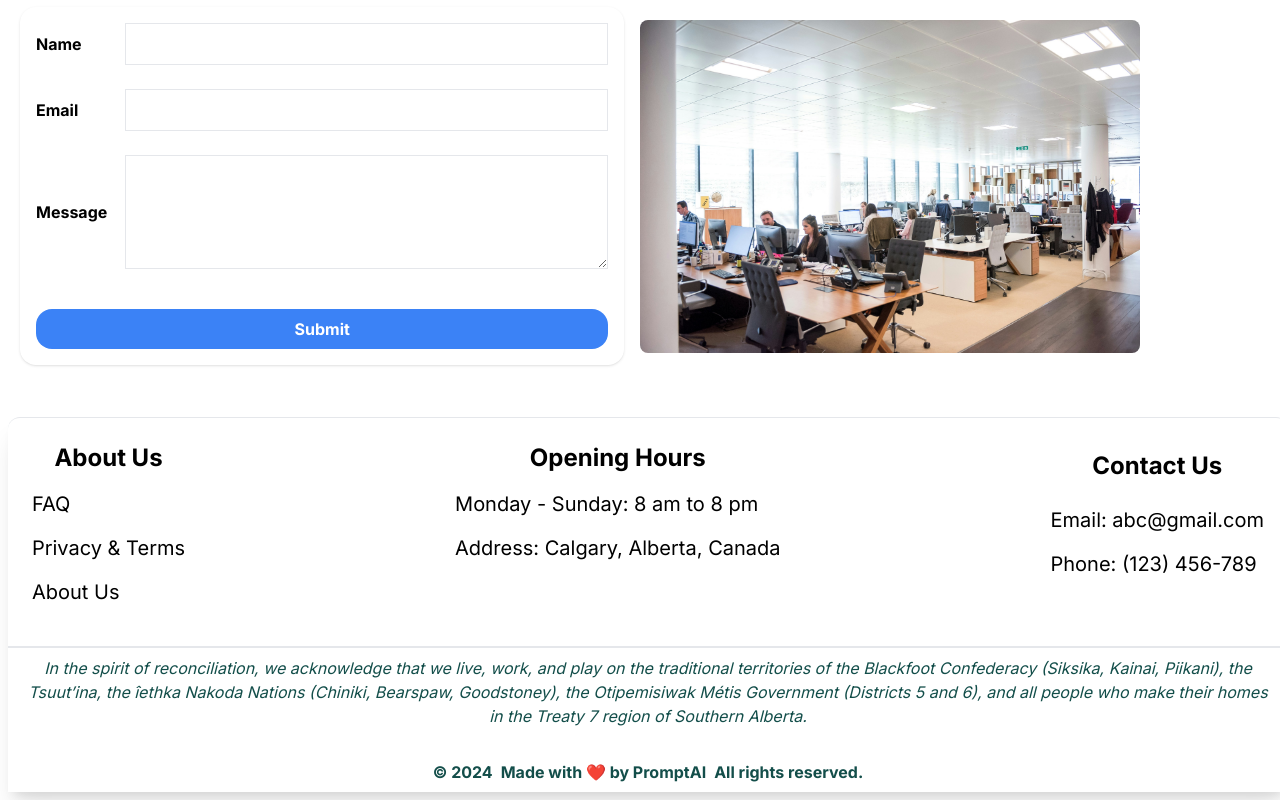
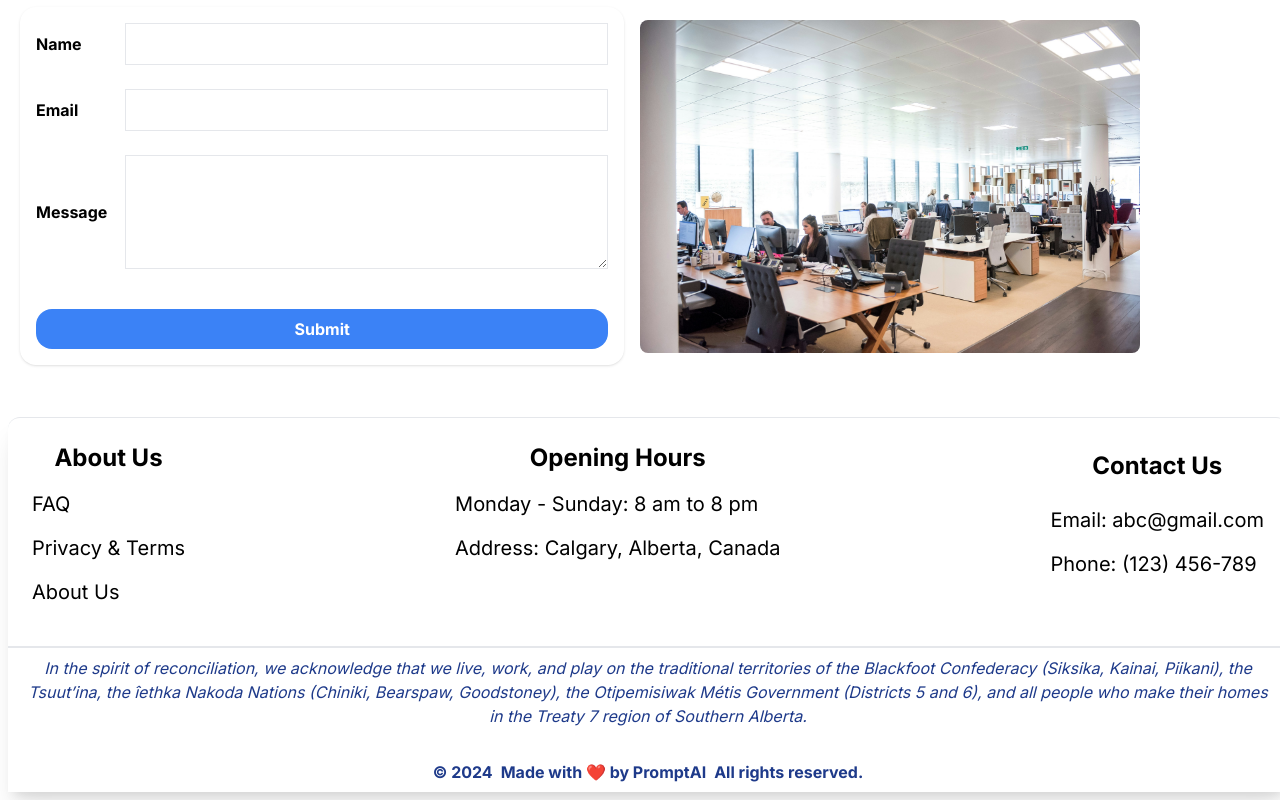
Before and after one commit to Tby23rd/techstars, a Next.js app: page / in a window 1280 px wide. Shown: the part 2006-2806 px from the top of the page. Built offline with nearby package versions, Linux system fonts and the light colour scheme.

Commit message:
changed the color

```diff
--- a/components/Footer.tsx
+++ b/components/Footer.tsx
@@ -68,13 +68,13 @@ const Footer: React.FC = () => {
         </div>
       </div>
       <div className="border-t-2 mt-4 px-4 py-2">
-        <p className="text-teal-900 text-center italic">
+        <p className="text-blue-900 text-center italic">
           In the spirit of reconciliation, we acknowledge that we live, work, and play on the traditional territories of the Blackfoot Confederacy (Siksika, Kainai, Piikani), the Tsuut’ina, the îethka Nakoda Nations (Chiniki, Bearspaw, Goodstoney), the Otipemisiwak Métis Government (Districts 5 and 6), and all people who make their homes in the Treaty 7 region of Southern Alberta.
         </p>
       </div>
-      <div className="text-teal-900 mx-4 font-bold text-center mt-4 px-4 py-2">
+      <div className="text-blue-900 mx-4 font-bold text-center mt-4 px-4 py-2">
         <p>&copy; 2024
-          <Link href="#" className="text-teal-900 mx-2 font-bold">
+          <Link href="#" className="text-blue-900 mx-2 font-bold">
             Made with ❤️ by PromptAI
           </Link>
           All rights reserved.
```
